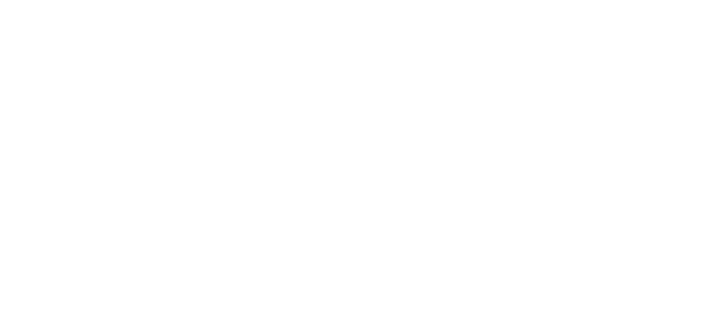
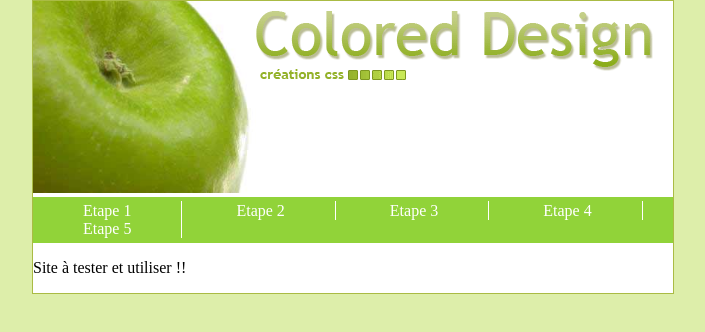
Before and after one commit to Allaan7/exercicepomme, a plain HTML site: page index.html in a window 1280 px wide. Shown: the whole page, without its empty margins (287-992 px from the left). Drawn offline with Linux system fonts and the light colour scheme.

Commit message:
Exercice integration pomme

```diff
--- a/css/style.css
+++ b/css/style.css
@@ -0,0 +1,39 @@
+#conteneur{
+    background-color: rgb(255, 255, 255);
+    height: auto;
+    width: 50%;
+    margin: 0 auto;
+    border: 1px solid #AABB44;
+}
+
+body{
+    background-color: #DDEEAA;
+    margin: 0 auto;
+}
+header{
+    margin: 0 auto;
+    display: flex;
+    justify-content: space-between;
+    /* align-content: flex-start; */
+}
+
+.titre1{
+    margin-top: 10px;
+    margin-right: 20px;
+}
+
+nav{
+    background-color: #91D339;
+    padding-top: 5px;
+    padding-bottom: 5px;
+}
+nav a{
+    text-decoration: none;
+}
+
+a{
+    color: white;
+    border-right: 1px solid white;
+    padding: 1px 50px;
+
+}
--- a/index.html
+++ b/index.html
@@ -7,6 +7,28 @@
         <title>Exercice Pomme</title>
     </head>
     <body>
+        <div id="conteneur">
+            <header>
+                <div>
+                    <img src="img/apple.jpg" alt="" width="100%">
+                </div>
+                <div class="titre1">
+                    <img src="img/title.gif" alt="">
+                </div>
+            </header>
+            <nav>
+                <a href="#">Etape 1</a>
+                <a href="#">Etape 2</a>
+                <a href="#">Etape 3</a>
+                <a href="#">Etape 4</a>
+                <a href="#">Etape 5</a>
 
+
+            </nav>
+
+            <footer>
+                <p>Site à tester et utiliser !!</p>
+            </footer>
+        </div>
     </body>
 </html>
```
Also changed, not shown: correction.html (added), css/correction.css (added), css/correction2.css (added). Lines whose indentation alone changed are shown as unchanged.
